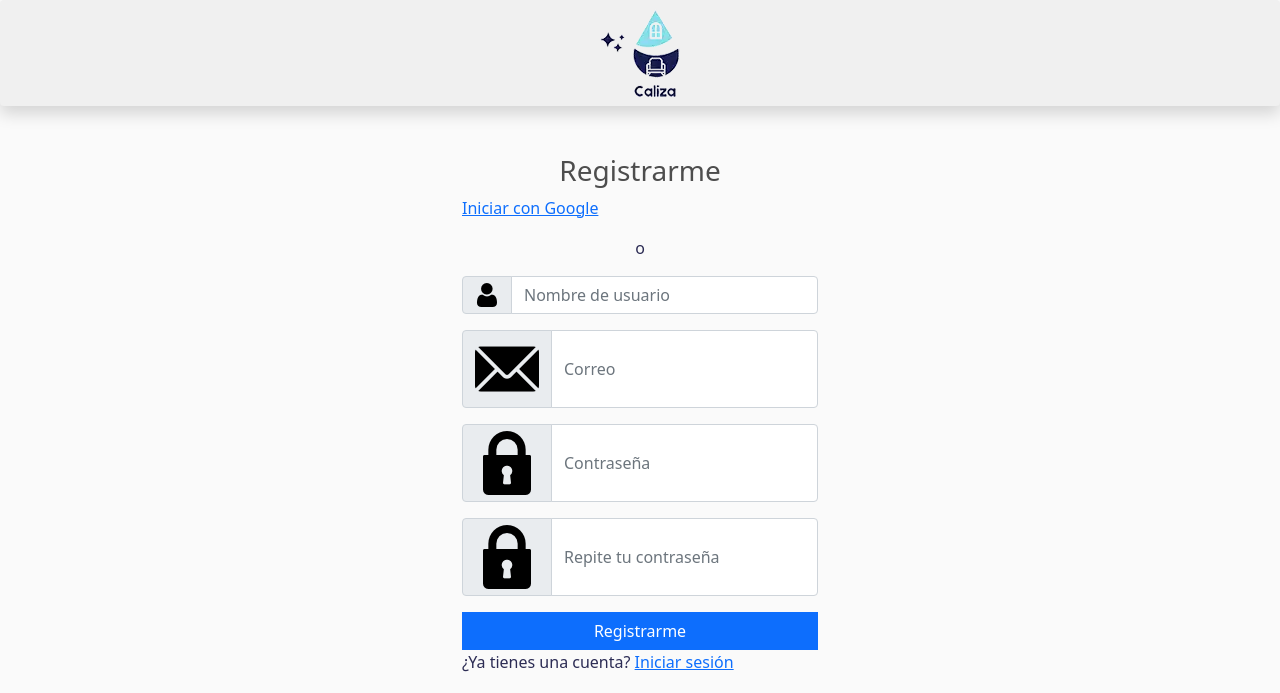
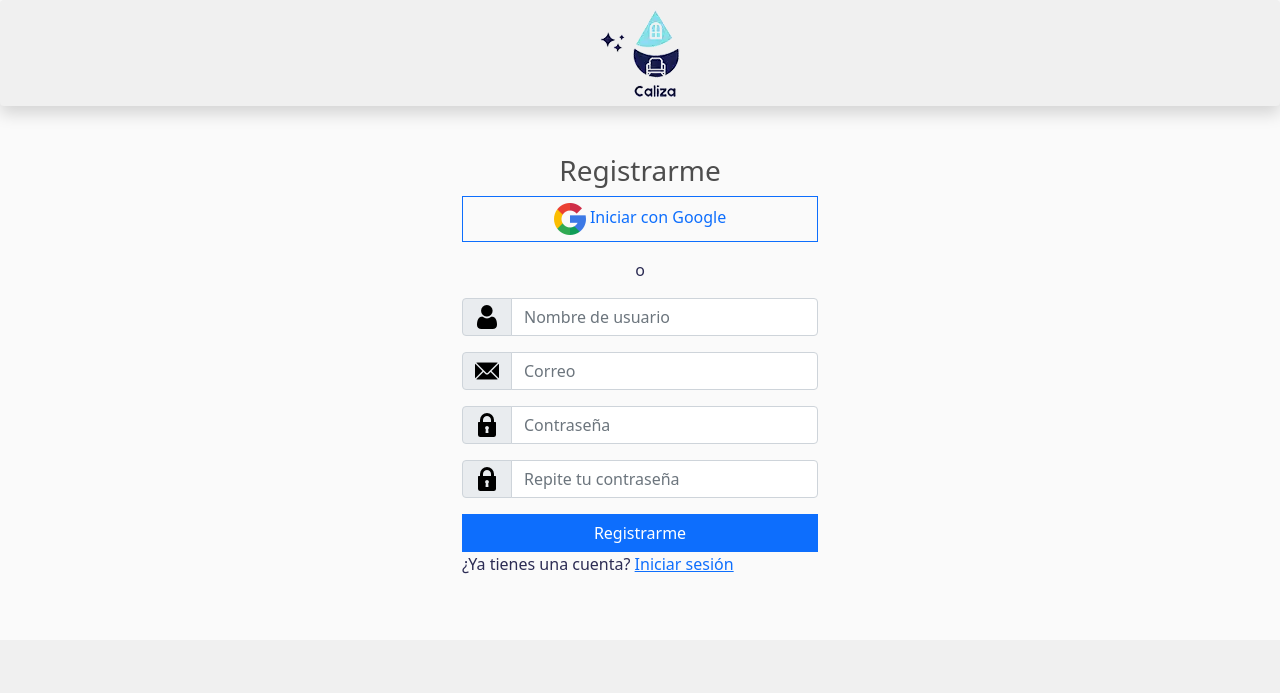
Before and after one commit to daniellobaton/CalizaInfoVI, a Django app: template caliza/templates/caliza/signIn.html in a window 1280 px wide. Shown: the top 693 px of the page. Run offline with Django 4.2, Linux system fonts and the light colour scheme; the template is opened without the code that fills it, so the values that code supplies are empty; some libraries are stand-ins or nearby versions.

Commit message:
íconos y corazones

```diff
--- a/caliza/templates/caliza/loginUser.html
+++ b/caliza/templates/caliza/loginUser.html
@@ -52,13 +52,13 @@
             {% csrf_token %}
             <div class="input-group mb-3">
               <span class="input-group-text" id="basic-addon1">
-                <img src="{% static 'img/email.webp' %}">
+                <img id="cart-icon" src="{% static 'img/email.webp' %}">
               </span>
               <input type="text" name="username" class="form-control" id="exampleInputUser" placeholder="Nombre de usuario">
             </div>
             <div class="input-group mb-3">
               <span class="input-group-text" id="basic-addon1">
-                <img src="{% static 'img/lock.webp' %}">
+                <img id="cart-icon" src="{% static 'img/lock.webp' %}">
               </span>
               <input type="password" name="password" class="form-control" id="exampleInputPassword1" placeholder="Contraseña">
             </div>
--- a/caliza/templates/caliza/ourProducts.html
+++ b/caliza/templates/caliza/ourProducts.html
@@ -89,6 +89,11 @@
                     <img src="{{product.imageURL}}" class="img-fluid thumbnail">
                     <div class="box-element product">
                         <h5><strong>{{product.name}}</strong></h5>
+                        {% if singleton %}
+                            <a class="btn update-wish-list" data-productwishlist={{product.id}} data-actionwishlist="addWishList">
+                                <img id="cart-icon" src="{% static 'img/like.webp' %}">
+                            </a>
+                        {% endif %}
                         <h5 style="display: none;" class="categoria">{{product.categoria}}</h5>
                         <hr>
                         <h5 class="precio">${{product.price}}</h5>
--- a/caliza/templates/caliza/signIn.html
+++ b/caliza/templates/caliza/signIn.html
@@ -42,13 +42,13 @@
           <h3 class="text-center">Registrarme</h3>
           <form action="{% url 'signIn' %}" method="POST">
             {% csrf_token %}
-            <div class="mb-3">
-              <a href="{% provider_login_url 'google' method = 'oauth2' %}">Iniciar con Google</a>
+            <div class="mb-3 d-grid gap-2 mx-auto">
+              <a class="btn btn-outline-primary" href="{% provider_login_url 'google' method = 'oauth2' %}">
+                <img src="{% static 'img/google32.webp' %}">
+                <span>Iniciar con Google</span>
+              </a>
             </div>
-            {% comment %} <div class="mb-3">
-              <input type="email" class="form-control" id="exampleInputEmail1" aria-describedby="emailHelp" placeholder="Continuar con Google">
-            </div> {% endcomment %}
-          <p class="text-center">o</p>
+            <p class="text-center">o</p>
             <div class="input-group mb-3">
                 <span class="input-group-text" id="basic-addon1">
                   <img src="{% static 'img/user.png' %}">
@@ -57,19 +57,19 @@
             </div>
             <div class="input-group mb-3">
               <span class="input-group-text" id="basic-addon1">
-                <img src="{% static 'img/email.webp' %}">
+                <img src="{% static 'img/email24.webp' %}">
               </span>
               <input type="email" name="email" class="form-control" id="exampleInputEmail1" aria-describedby="emailHelp" placeholder="Correo">
             </div>
             <div class="input-group mb-3">
               <span class="input-group-text" id="basic-addon1">
-                <img src="{% static 'img/lock.webp' %}">
+                <img src="{% static 'img/lock24.webp' %}">
               </span>
               <input type="password" name="password1" class="form-control" id="exampleInputPassword1" placeholder="Contraseña">
             </div>
             <div class="input-group mb-3">
               <span class="input-group-text" id="basic-addon1">
-                <img src="{% static 'img/lock.webp' %}">
+                <img src="{% static 'img/lock24.webp' %}">
               </span>
               <input type="password" name="password2" class="form-control" id="exampleInputPassword2" placeholder="Repite tu contraseña">
             </div>
--- a/caliza/templates/caliza/wishList.html
+++ b/caliza/templates/caliza/wishList.html
@@ -31,7 +31,7 @@
                         </div>
                         <div style="flex:1;">
                             <a class="btn">
-                                <img data-iteration="{{forloop.counter}}" class="delete-wish-list" data-productwishlist={{product.id}} src="{% static 'img/delete.webp' %}">
+                                <img data-iteration="{{forloop.counter}}" id="cart-icon" class="delete-wish-list" data-productwishlist={{product.id}} src="{% static 'img/delete.webp' %}">
                             </a>
                         </div>
                     </div>
```
Also changed, not shown: caliza/templates/caliza/masVendidos.html (+8 -2 lines), static/img/email24.webp (added), static/img/google.webp (added), static/img/google32.webp (added), static/img/lock24.webp (added).
